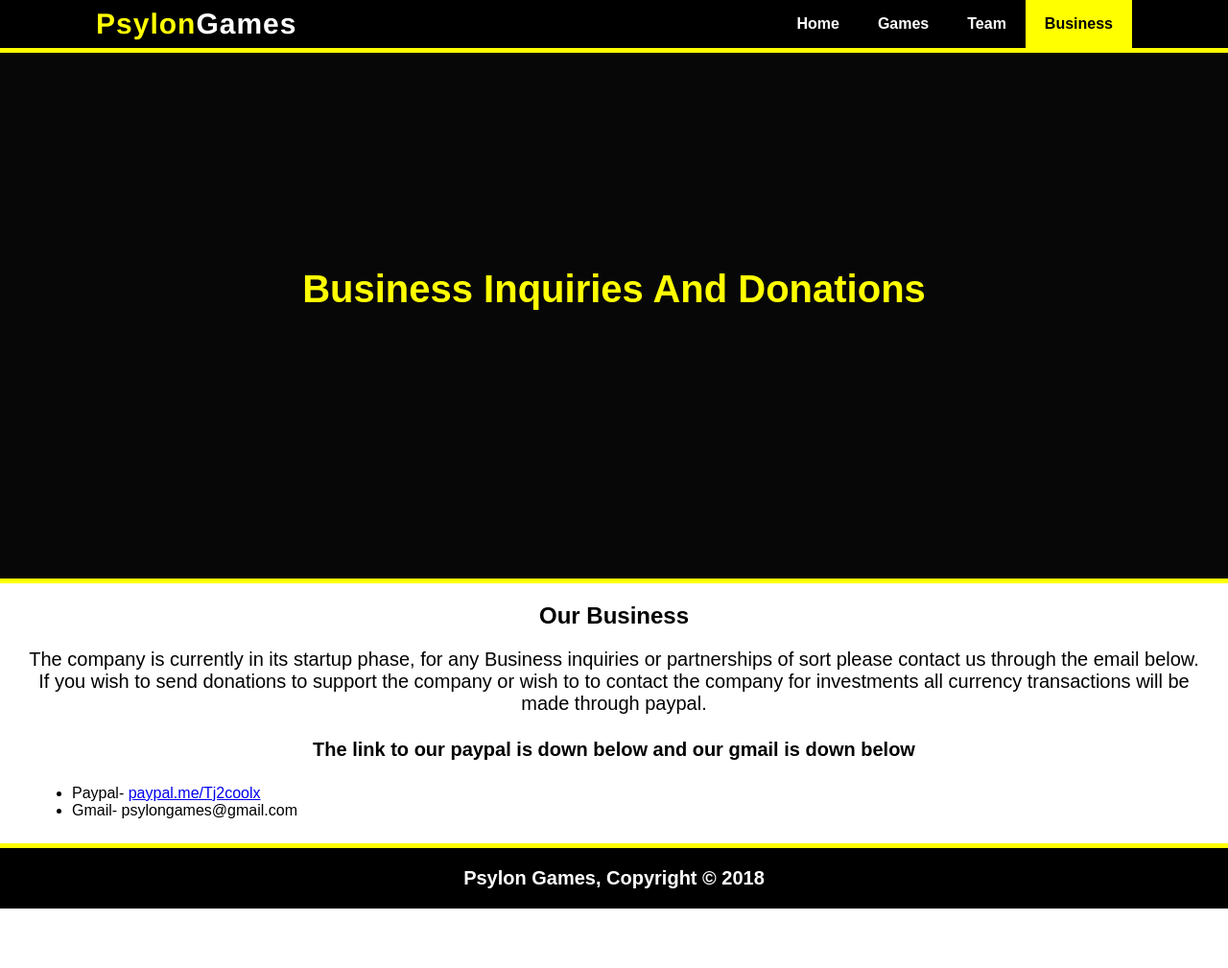
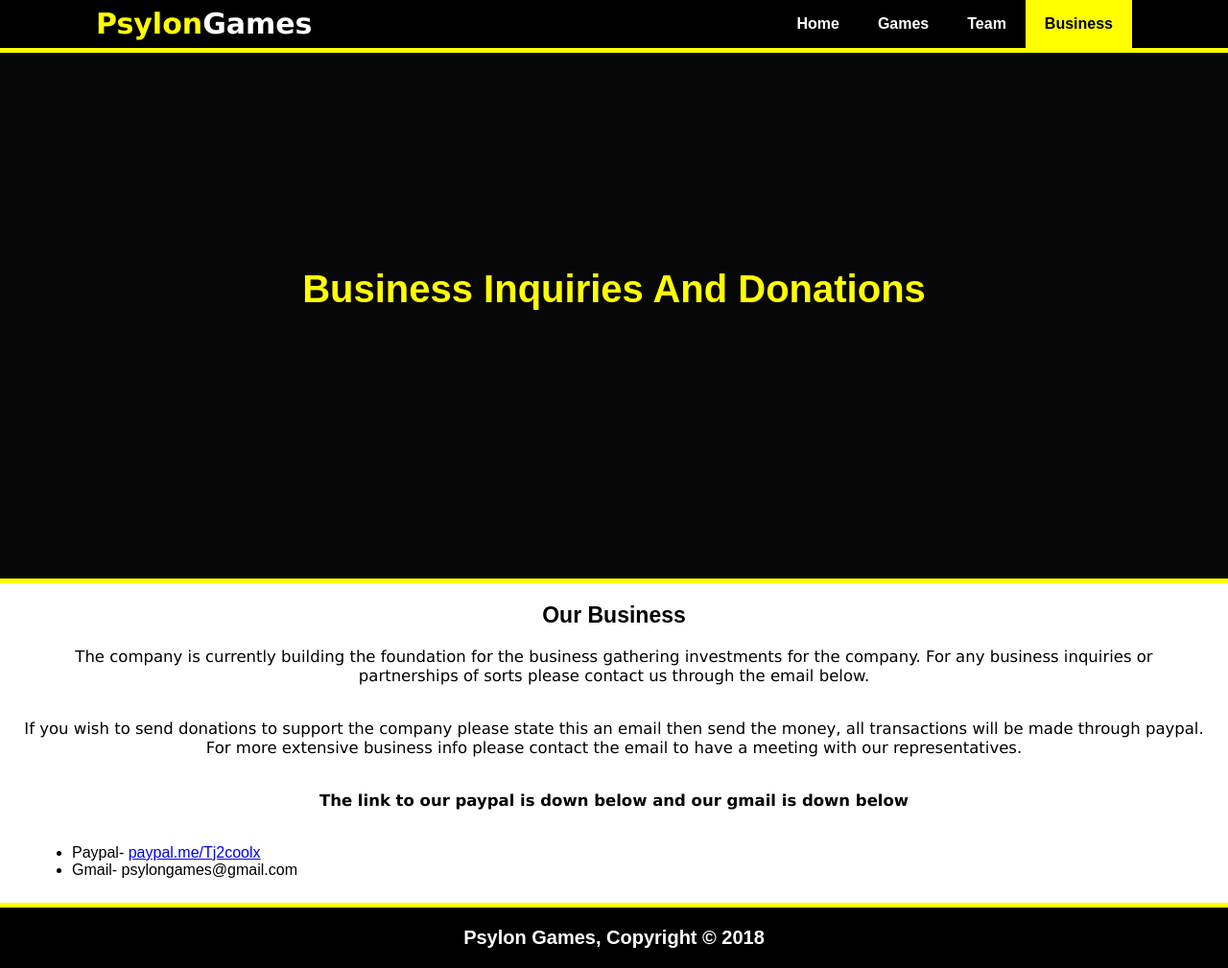
Before and after one commit to Tj2cool/Psylon-Games, a plain HTML site: page business.html in a window 1280 px wide. Shown: the whole page at 96% size. Before the commit the page ends 947 px from the top, so only its background shows below. Drawn offline with nearby package versions, Linux system fonts and the light colour scheme.

Commit message:
first commit

```diff
--- a/business.html
+++ b/business.html
@@ -18,7 +18,7 @@
 
     <body onoffline="loadOfflineAlert();" ononline="loadOnlineAlert()";>
         <header>
-            <div class="logo"><span class="highlight">Psylon</span>Games</div>
+            <div class="logo"><a href="index.html" class="logo-link"><span class="highlight">Psylon</span>Games</a></div>
             <nav>
                 <ul>
                     <li><a href="index.html">Home</a></li>
@@ -46,10 +46,11 @@
 
         <section id="business-about">
             <h2>Our Business</h2>
-            <p>The company is currently in its startup phase, for any Business inquiries or partnerships of sort please contact us through
-            the email below. If you wish to send donations to support the company or wish to to contact the company for investments all
-            currency transactions will be made through paypal.</p>
-            <h6>The link to our paypal is down below and our gmail is down below</h6>
+            <p>The company is currently building the foundation for the business gathering investments for the company. For any business
+            inquiries or partnerships of sorts please contact us through the email below.</p>
+            <p>If you wish to send donations to support the company please state this an email then send the money, all transactions will
+            be made through paypal. For more extensive business info please contact the email to have a meeting with our representatives.</p>
+            <h5>The link to our paypal is down below and our gmail is down below</h5>
             <ul>
                 <li>Paypal- <a href="https://www.paypal.me/Tj2coolx" target="blank">paypal.me/Tj2coolx</a></li>
                 <li>Gmail- <a>psylongames@gmail.com</a></li>
--- a/style.css
+++ b/style.css
@@ -20,13 +20,16 @@ header .logo{
     color: white;
     height: 50px;
     line-height: 50px;
-    font-family: 'Franklin Gothic Medium', 'Arial Narrow', Arial, sans-serif;
-    letter-spacing: 1px;
+    font-family: Verdana, Geneva, Tahoma, sans-serif;
     font-size: 30px;
     float: left;
     font-weight: bold;
 }
-.logo .highlight{
+.logo-link{
+    text-decoration: none;
+    color: white;
+}
+.highlight{
     color: yellow;
 }
 header nav{
@@ -88,7 +91,7 @@ header nav ul li a.active{
         text-align: center;
     }
     header nav ul li a{
-        border-bottom: .1px solid gray;
+        border-bottom: 1px solid yellow;
     }
 }
 /*showcase*/
@@ -153,15 +156,18 @@ header nav ul li a.active{
     margin: 0px;
     padding: 0px;
     text-align: center;
-    font-weight: bolder;
+    font-weight: bold;
     font-family: Arial, Helvetica, sans-serif;
+    font-size: 23px;
     padding: 20px 0px 20px 0px;
 }
-#home-about p, h6{
+#home-about p, h5{
     text-align: center;
     margin: 0px;
-    padding: 0px 25px 25px 25px;
-    font-size: 20px;
+    padding: 0px 25px 35px 25px;
+    font-size: 16.5px;
+    line-height: 20px;
+    font-family: Verdana, Arial, Helvetica, sans-serif;
 }
 #games-about h2{
     margin: 0px;
@@ -169,13 +175,16 @@ header nav ul li a.active{
     text-align: center;
     font-weight: bolder;
     font-family: Arial, Helvetica, sans-serif;
+    font-size: 23px;
     padding: 20px 0px 20px 0px;
 }
-#games-about p, h6{
+#games-about p, h5{
     text-align: center;
     margin: 0px;
-    padding: 0px 25px 25px 25px;
-    font-size: 20px;
+    padding: 0px 25px 35px 25px;
+    font-size: 16.5px;
+    line-height: 20px;
+    font-family: Verdana, Arial, Helvetica, sans-serif;
 }
 #team-about h2{
     margin: 0px;
@@ -183,13 +192,16 @@ header nav ul li a.active{
     text-align: center;
     font-weight: bolder;
     font-family: Arial, Helvetica, sans-serif;
+    font-size: 23px;
     padding: 20px 0px 20px 0px;
 }
-#team-about p, h6{
+#team-about p, h5{
     text-align: center;
     margin: 0px;
-    padding: 0px 25px 25px 25px;
-    font-size: 20px;
+    padding: 0px 25px 35px 25px;
+    font-size: 16.5px;
+    line-height: 20px;
+    font-family: Verdana, Arial, Helvetica, sans-serif;
 }
 #business-about h2{
     margin: 0px;
@@ -197,13 +209,16 @@ header nav ul li a.active{
     text-align: center;
     font-weight: bolder;
     font-family: Arial, Helvetica, sans-serif;
+    font-size: 23px;
     padding: 20px 0px 20px 0px;
 }
-#business-about p, h6{
+#business-about p, h5{
     text-align: center;
     margin: 0px;
-    padding: 0px 25px 25px 25px;
-    font-size: 20px;
+    padding: 0px 25px 35px 25px;
+    font-size: 16.5px;
+    line-height: 20px;
+    font-family: Verdana, Arial, Helvetica, sans-serif;
 }
 #business-about ul{
     text-align: left;
```
Also changed, not shown: games.html (+2 -2 lines), index.html (+6 -3 lines), team.html (+4 -2 lines), Fonts/High Mount.ttf (added), Fonts/Insanibc.ttf (added), Fonts/Insanibu.ttf (added).
